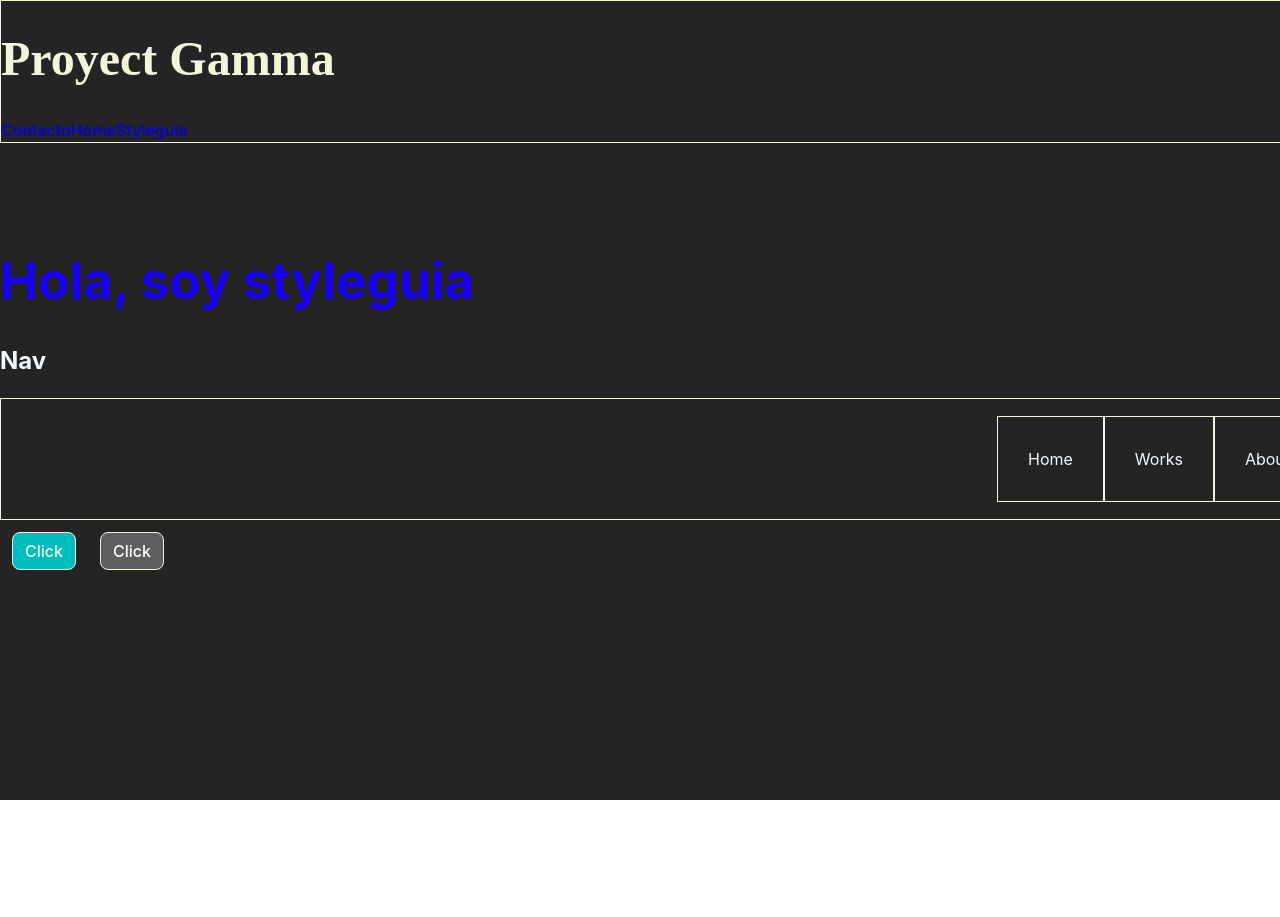
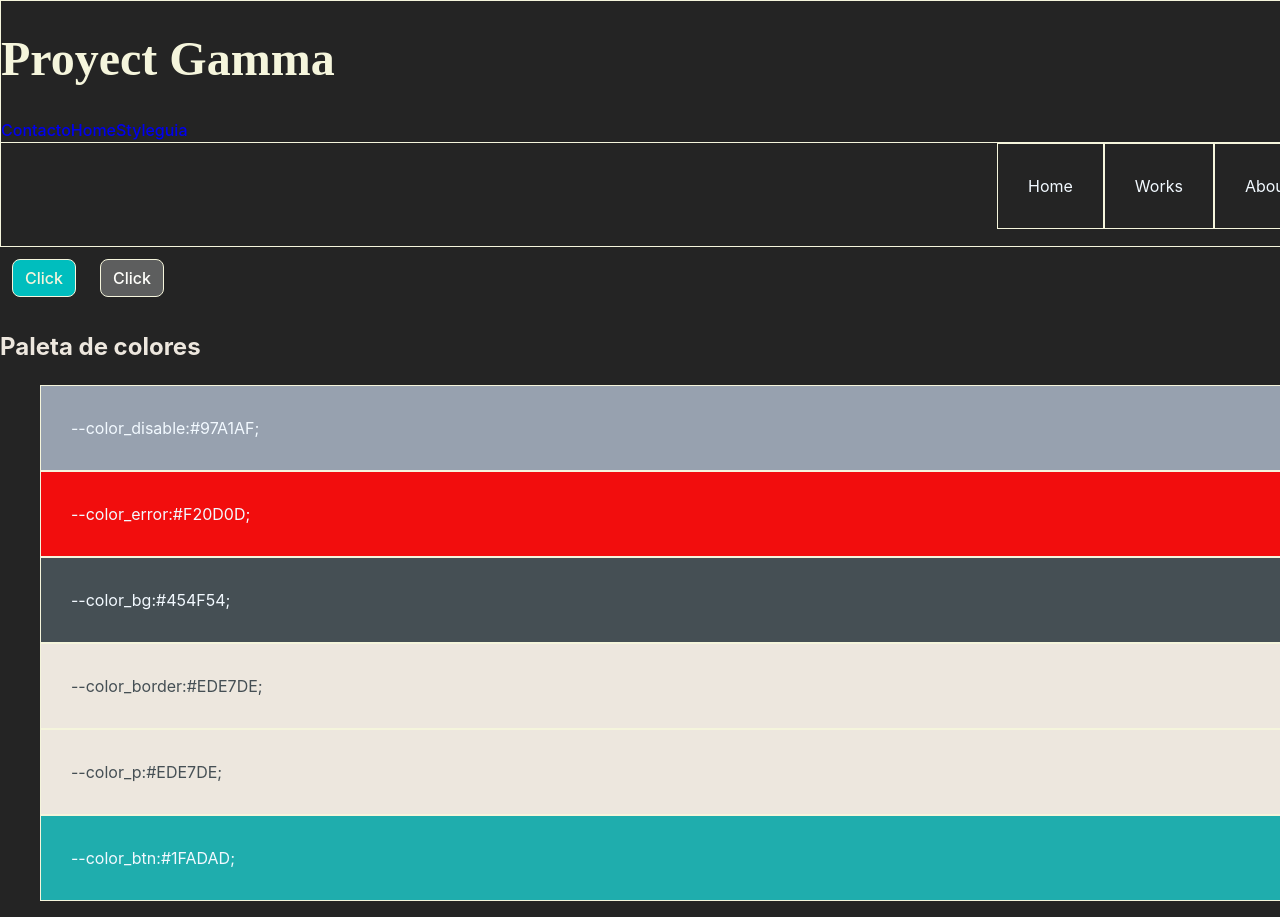
Before and after one commit to seokyelee/GammaPortfolio, a React (Vite) app: page /styleguia in a window 1280 px wide. Shown: the top 917 px of the page. Before the commit the page ends 800 px from the top, so only its background shows below. Built offline with nearby package versions, Linux system fonts and the light colour scheme; a web font is replaced by a local one.

Commit message:
add variable colors

```diff
--- a/src/App.css
+++ b/src/App.css
@@ -8,7 +8,6 @@ header {
   left: 0;
   width: 100%;
   background-color: #242424;;
-  border: 0.5px solid beige;
 }
 .section {
   color: beige;
--- a/src/scss/_typography.scss
+++ b/src/scss/_typography.scss
@@ -5,3 +5,7 @@
     font-size: 3rem;
     color: beige;
 }
+
+h2{
+    color:var(--color_p);
+}
--- a/src/scss/global.scss
+++ b/src/scss/global.scss
@@ -1 +1,2 @@
-@import '_typography.scss'
+@import 'typography';
+@import 'variable'
--- /dev/null
+++ b/src/scss/variable.scss
@@ -0,0 +1,29 @@
+ :root{
+    --color_disable:#97A1AF;
+    --color_error:#F20D0D;
+    --color_bg:#454F54;
+    --color_border:#EDE7DE;
+    --color_p:#EDE7DE;
+    --color_btn:#1FADAD;
+ }
+
+ .disable{
+    background-color: var(--color_disable);
+ }
+ .error{
+    background-color: var(--color_error);
+ }
+ .bg{
+    background-color: var(--color_bg);
+ }
+ .border{
+    background-color: var(--color_border);
+    color:var(--color_bg);
+ }
+ .p{
+    background-color: var(--color_p);
+    color:var(--color_bg);
+ }
+ .btn{
+    background-color: var(--color_btn);
+ }
--- a/src/styleguia/Nav.jsx
+++ b/src/styleguia/Nav.jsx
@@ -1,7 +1,6 @@
 export default function Nav() {
   return (
     <>
-      <h2>Nav</h2>
 
       <ul className='nav-box'>
         <li>Home</li>
--- a/src/styleguia/Styleguia.jsx
+++ b/src/styleguia/Styleguia.jsx
@@ -1,6 +1,9 @@
 import './Styleguia.scss'
+
 import Nav from "./Nav"
 import Btn from '../componentes/Btn/Btn';
+import Variable from './Variable';
+
 
 
 export default function Styleguia() {
@@ -9,10 +12,11 @@ export default function Styleguia() {
 
         <>
 
-
             <h1 className="sg__h1">Hola, soy styleguia</h1>
             <Nav />
             <Btn />
+            <Variable />
+
         </>
     );
 }
--- /dev/null
+++ b/src/styleguia/Variable.jsx
@@ -0,0 +1,18 @@
+
+
+export default function Variable() {
+    return (
+      <>
+        <h2>Paleta de colores</h2>
+       <ul>
+        <li className=" disable">--color_disable:#97A1AF;</li>
+        <li className=" error"> --color_error:#F20D0D;</li>
+        <li className=" bg">--color_bg:#454F54;</li>
+        <li className=" border">--color_border:#EDE7DE;</li>
+        <li className=" p">--color_p:#EDE7DE;</li>
+        <li className=" btn">--color_btn:#1FADAD;</li>
+       </ul>
+
+      </>
+    );
+  }
```
